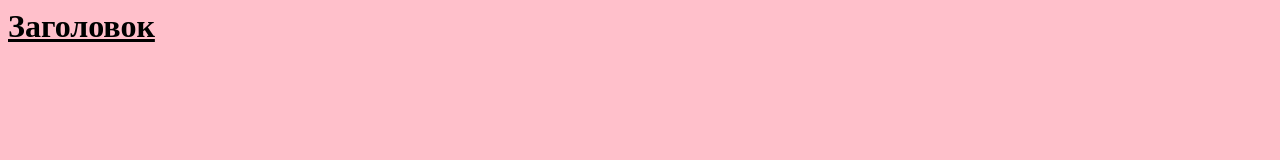
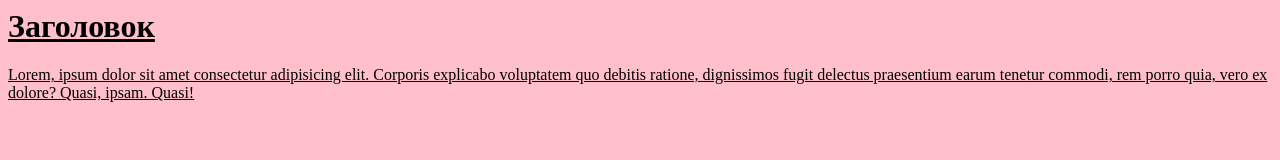
Before and after one commit to L0676812550/GetHub-for-Study, a plain HTML site: page index.html in a window 1280 px wide. Drawn offline with Linux system fonts and the light colour scheme.

Commit message:
test commit

```diff
--- a/index.html
+++ b/index.html
@@ -10,5 +10,6 @@
 <body>
 
     <h1>Заголовок</h1>
+    <p>Lorem, ipsum dolor sit amet consectetur adipisicing elit. Corporis explicabo voluptatem quo debitis ratione, dignissimos fugit delectus praesentium earum tenetur commodi, rem porro quia, vero ex dolore? Quasi, ipsam. Quasi!</p>
 </body>
 </html>
```
